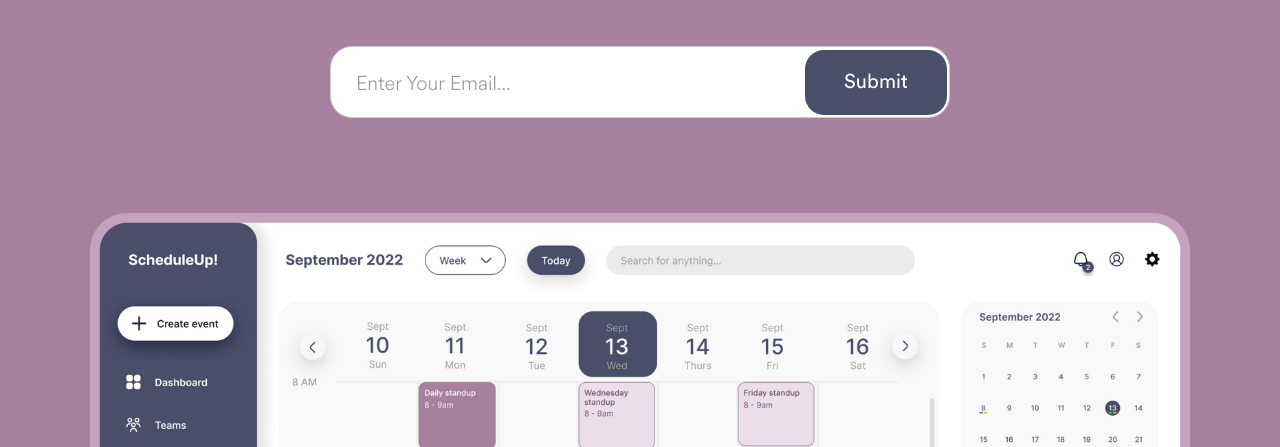
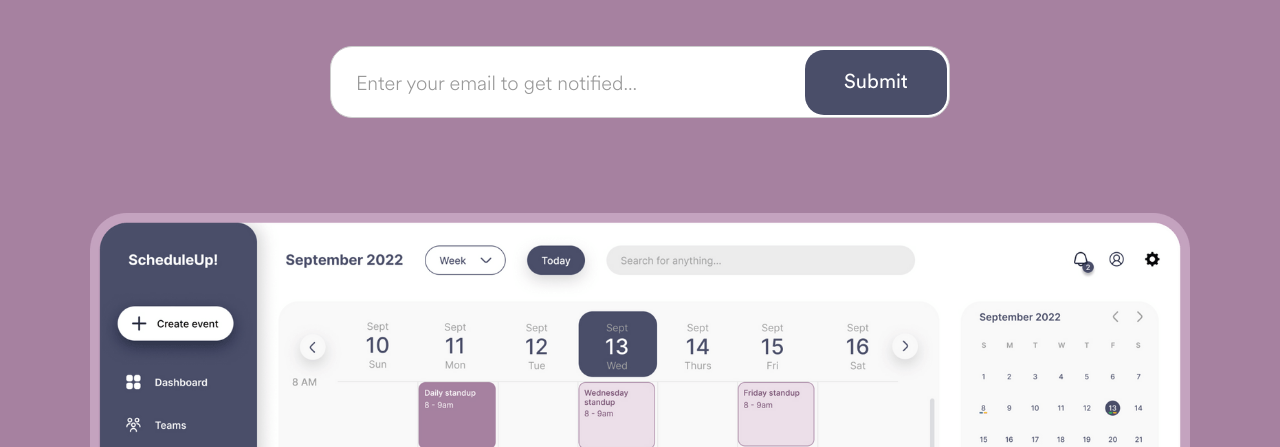
Before and after one commit to scheduleup/landingpage, a plain HTML site: page index.html in a window 1280 px wide. Shown: the part 353-800 px from the top of the page. Drawn offline with nearby package versions, Linux system fonts and the light colour scheme; a script that the page names is missing.

Commit message:
minor email copy changes

```diff
--- a/index.html
+++ b/index.html
@@ -31,7 +31,7 @@
             <h1 class="main_heading">Scheduling. Simplified.</h1>
             <p class="sub_head margins">A new kick-ass meeting scheduler.</p>
             <div class="form-block w-form">
-              <form id="wf-form-EMAIL" name="wf-form-EMAIL" data-name="EMAIL" action="https://webflow.us21.list-manage.com/subscribe/post?u=66bc3689997df24281ce5043f&amp;amp;id=c898c67aed&amp;amp;f_id=00ae81e1f0" method="get" class="email-form-top"><input type="email" class="text-field w-input" maxlength="256" name="Email-TOP" data-name="Email TOP" placeholder="Enter Your Email..." id="Email-TOP" required=""><input type="submit" value="Submit" data-wait="Please wait..." class="submit-button w-button"></form>
+              <form id="wf-form-EMAIL" name="wf-form-EMAIL" data-name="EMAIL" action="https://webflow.us21.list-manage.com/subscribe/post?u=66bc3689997df24281ce5043f&amp;amp;id=c898c67aed&amp;amp;f_id=00ae81e1f0" method="get" class="email-form-top"><input type="email" class="text-field w-input" maxlength="256" name="Email-TOP" data-name="Email TOP" placeholder="Enter your email to get notified..." id="Email-TOP" required=""><input type="submit" value="Submit" data-wait="Please wait..." class="submit-button w-button"></form>
               <div class="success-message w-form-done">
                 <div>😉 Welcome to the family.</div>
               </div>
```
